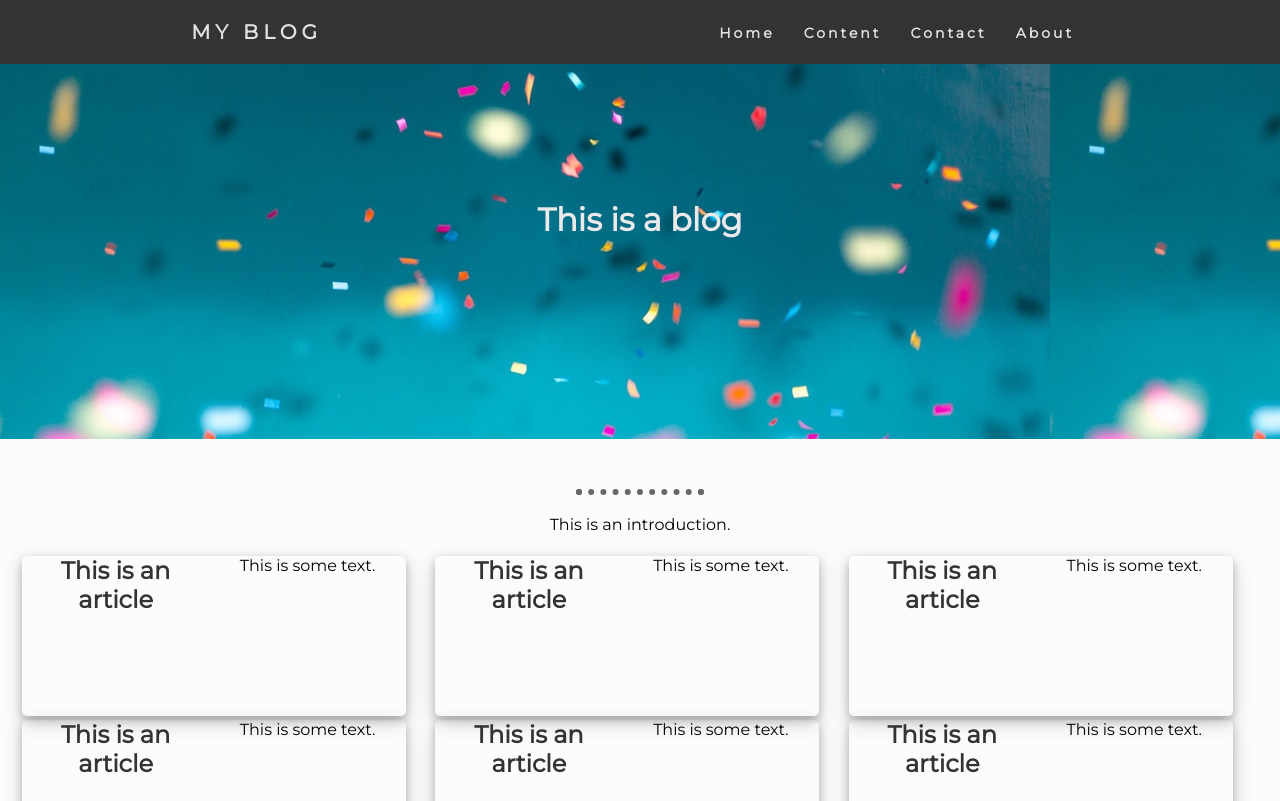
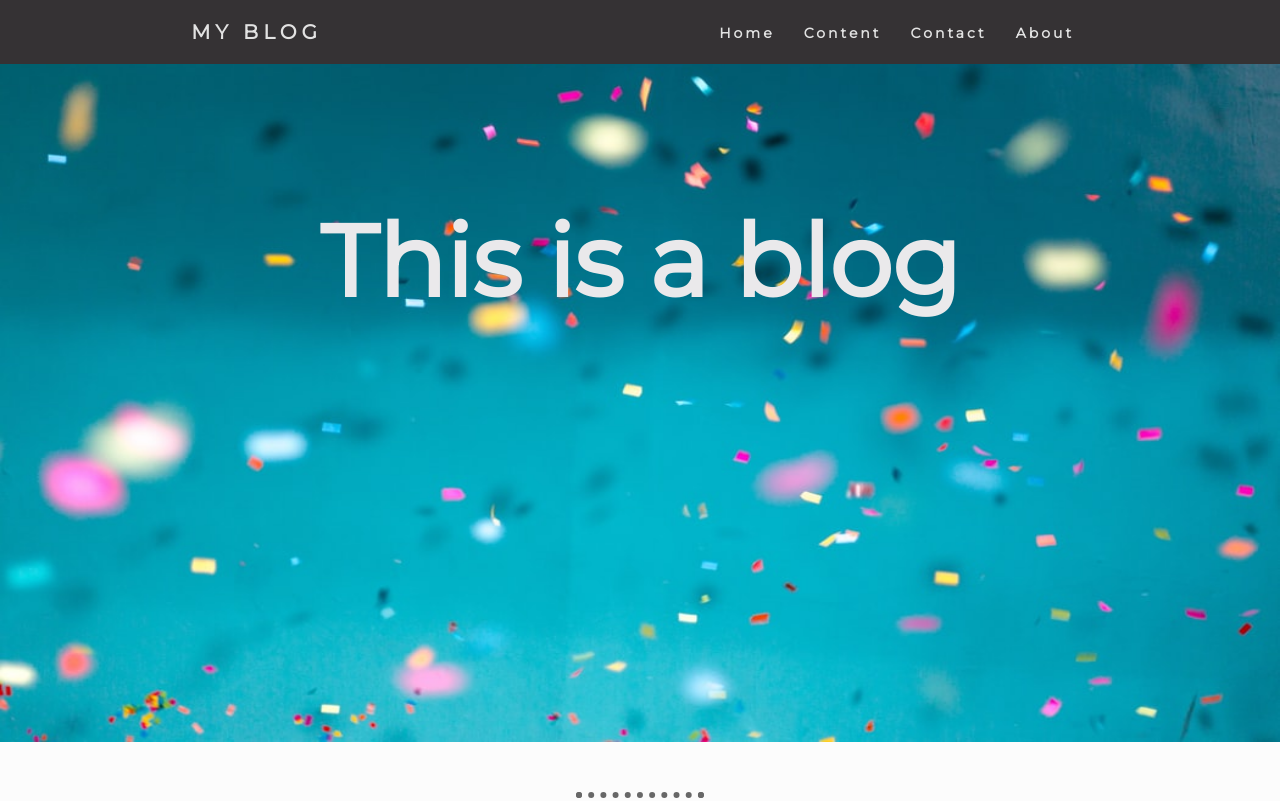
Before and after one commit to KiwiKoi/Blog, a plain HTML site: page index.html in a window 1280 px wide. Shown: the top 801 px of the page. Drawn offline with Linux system fonts and the light colour scheme.

Commit message:
adjust background img size

```diff
--- a/styles.css
+++ b/styles.css
@@ -12,6 +12,7 @@ body {
 
 h1 {
     color: rgb(234, 233, 235);
+    font-size: 100px;
     font-weight: bold
 }
 
@@ -24,10 +25,12 @@ header {
     background-color: rgb(248, 230, 212);
     position: relative;
     padding-top: 200px;
-    padding-bottom:200px;
+    padding-bottom:420px;
     text-align: center;
     background-image: url("images/confetti.jpg");
     background-attachment: fixed;
+    background-repeat: no-repeat;
+    background-size: 100% 100%;
 }
 
 a {
```
